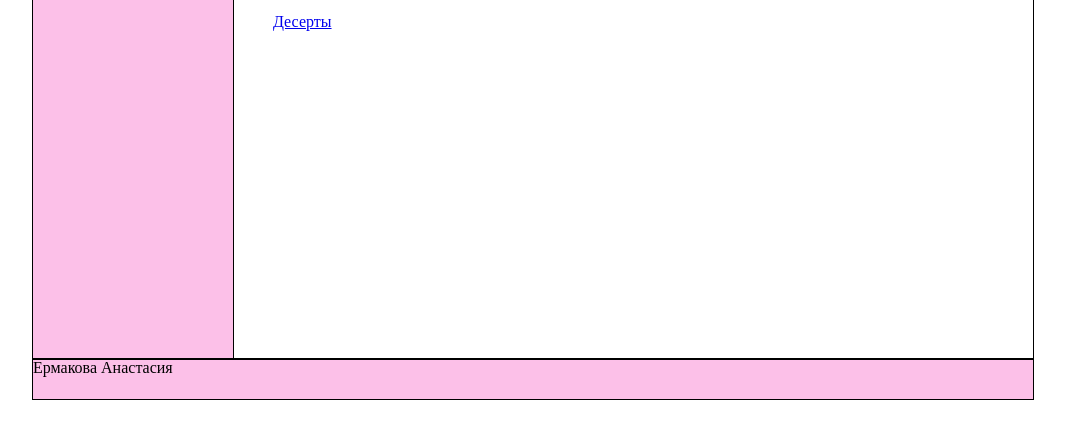
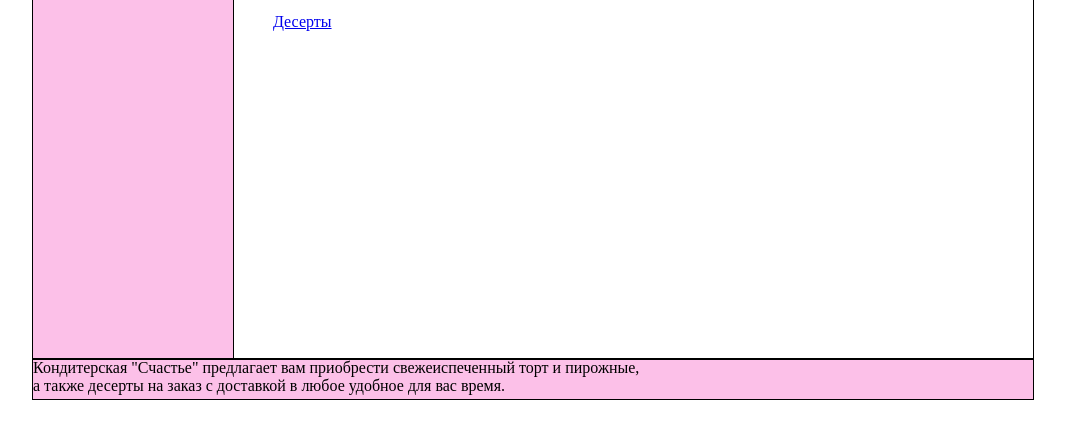
Before and after one commit to fkjhfjs/mysayt, a plain HTML site: page rabotodately.html in a window 1280 px wide. Shown: the part 252-690 px from the top of the page, without its empty margins (107-1172 px from the left). Drawn offline with Linux system fonts and the light colour scheme.

Commit message:
Update rabotodately.html

```diff
--- a/rabotodately.html
+++ b/rabotodately.html
@@ -24,7 +24,7 @@
 				<ul><a href="./pokupka.html">Покупка</a></ul>
 			</div>
 			<div id="footer">
-				<p>Ермакова Анастасия</p>
+				<p>Кондитерская "Счастье" предлагает вам приобрести свежеиспеченный торт и пирожные,<br>а также десерты на заказ с доставкой в любое удобное для вас время.</p>
 			</div>
 </body>
 </html>
```
